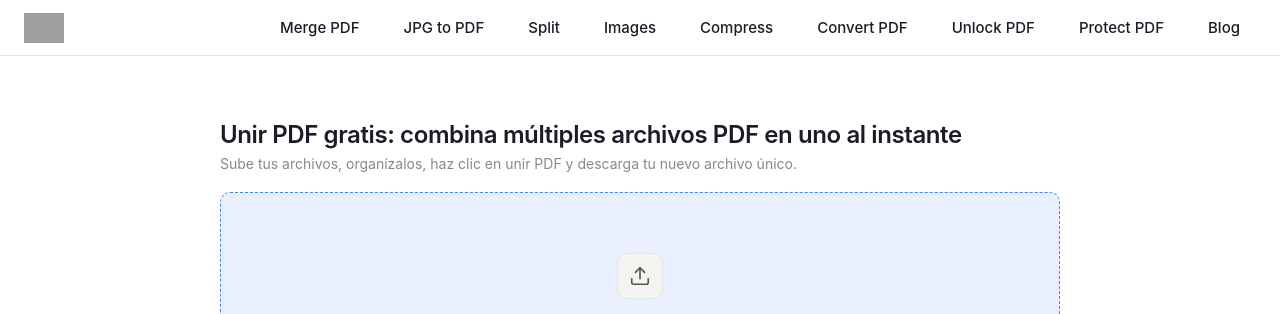
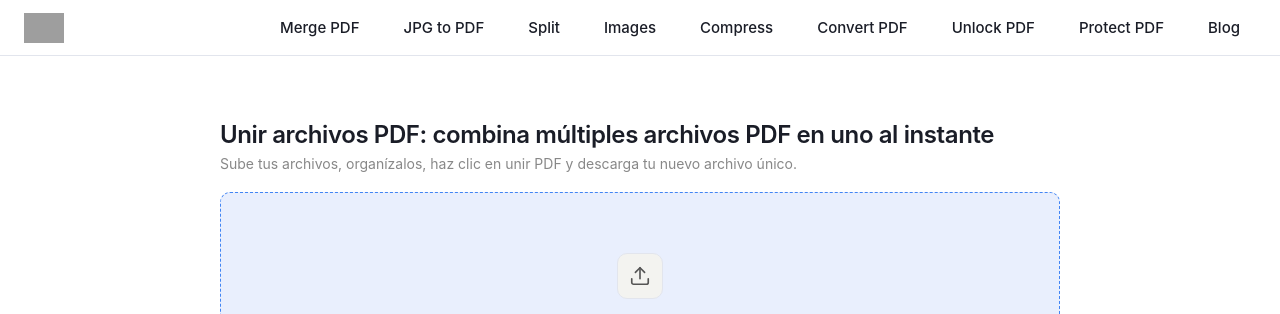
Before and after one commit to rforrupesh/pdf, a Jekyll site: the page built from index.html, in a window 1280 px wide. Shown: the top 314 px of the page. Built offline with Jekyll 4.4.1, drawn with Linux system fonts in a browser that asks for light colours; grey boxes are pictures that could not be loaded.

Commit message:
Update index.html

```diff
--- a/index.html
+++ b/index.html
@@ -299,7 +299,7 @@
 <main class="container">
 
   <!-- H1 + P — visible before upload, hidden after -->
-  <h1 class="page-title" id="pageTitle">Unir PDF gratis: combina múltiples archivos PDF en uno al instante</h1>
+  <h1 class="page-title" id="pageTitle">Unir archivos PDF: combina múltiples archivos PDF en uno al instante</h1>
   <p class="page-sub" id="pageSub">Sube tus archivos, organízalos, haz clic en unir PDF y descarga tu nuevo archivo único.</p>
 
   <!-- UPLOAD STATE (centered, full viewport height) -->
```
